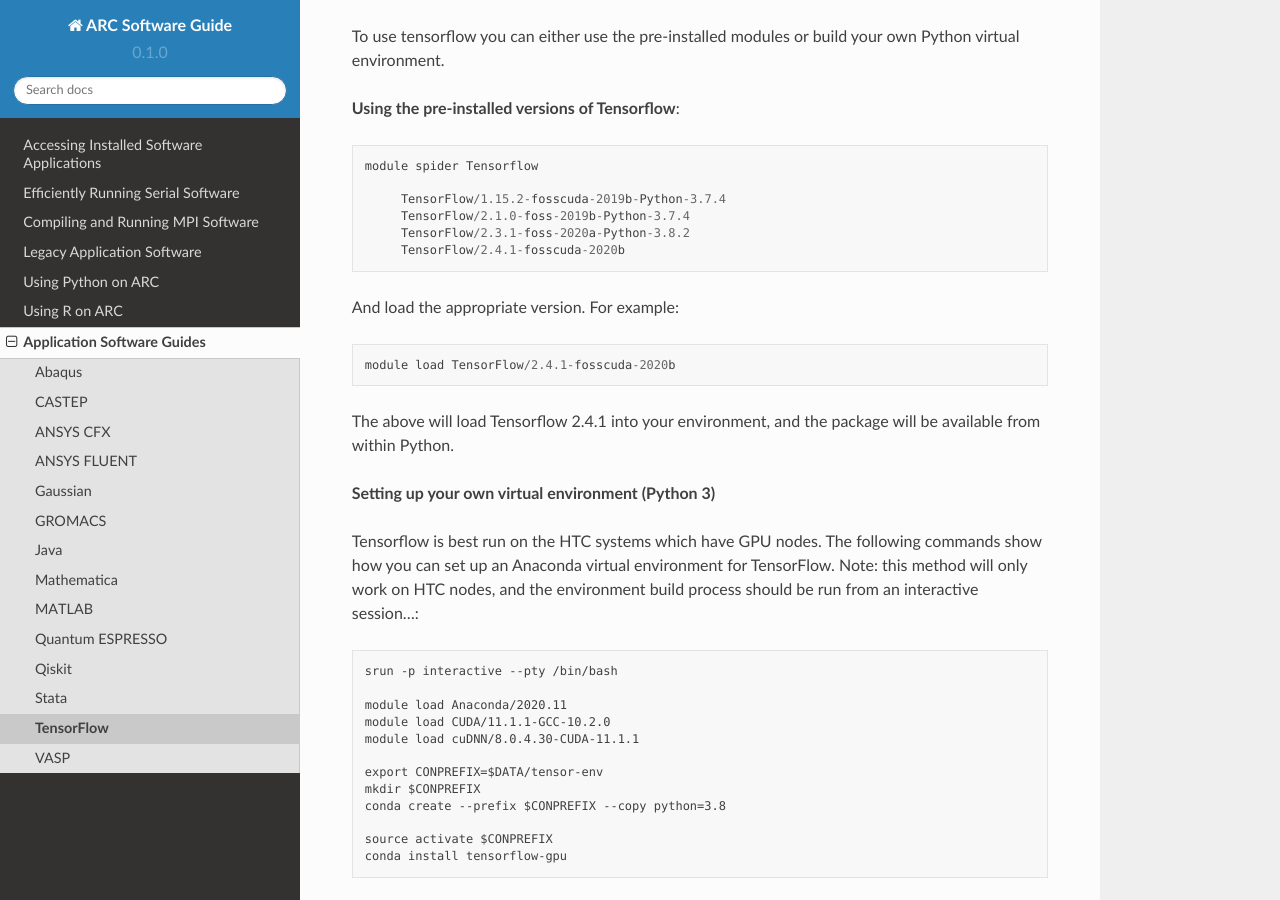
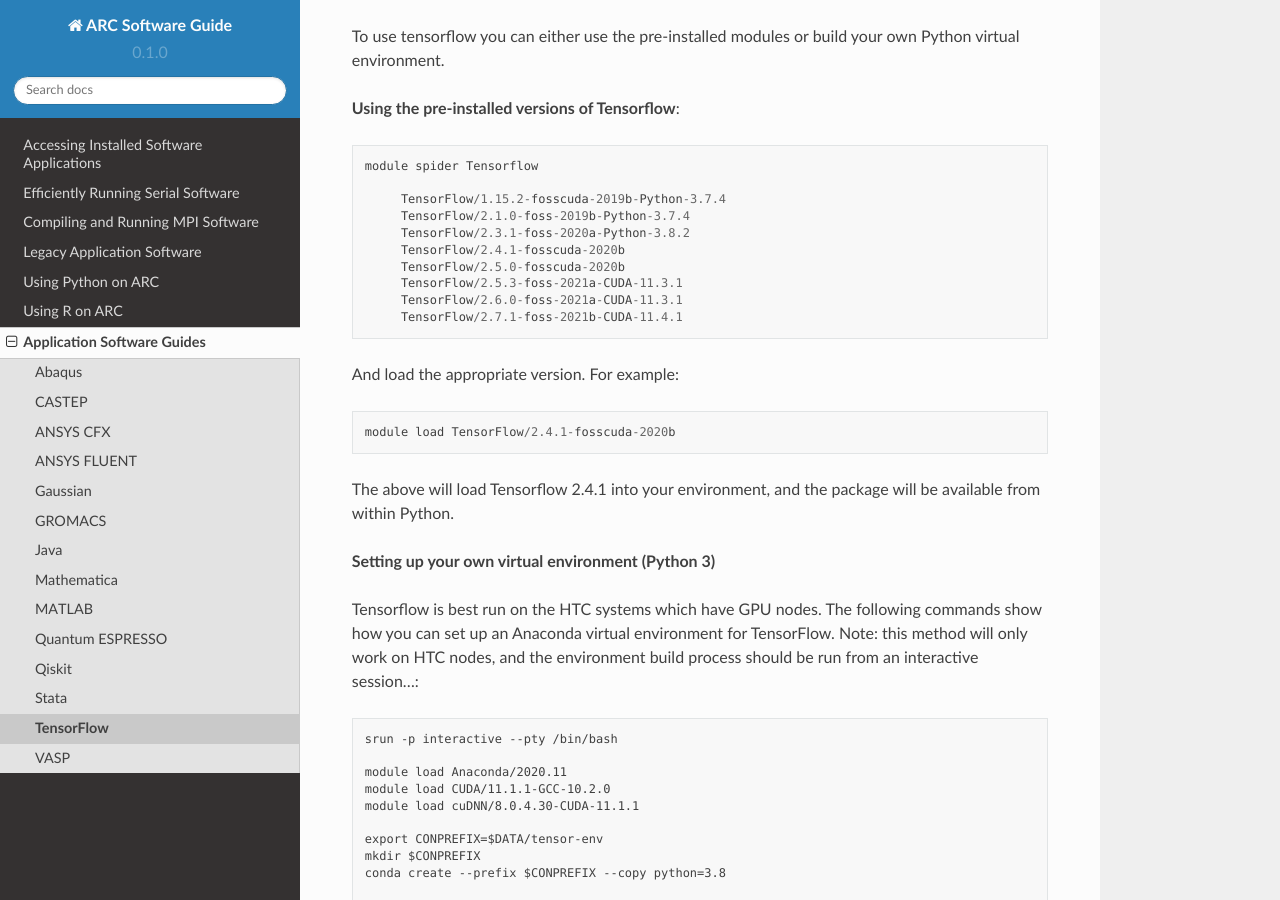
Before and after one commit to oxford-arc/arc-software-guide, a Sphinx documentation site: the page built from docs/source/apps/arc_tensorflow.rst, in a window 1280 px wide and 900 px high, scrolled down 567 px. Built offline with Sphinx 7.4.7 and the Read the Docs theme 2.0.0, drawn with Linux system fonts in a browser that asks for light colours.

Commit message:
Versions updated

```diff
--- a/docs/source/apps/arc_tensorflow.rst
+++ b/docs/source/apps/arc_tensorflow.rst
@@ -27,6 +27,10 @@
         TensorFlow/2.1.0-foss-2019b-Python-3.7.4
         TensorFlow/2.3.1-foss-2020a-Python-3.8.2
         TensorFlow/2.4.1-fosscuda-2020b
+        TensorFlow/2.5.0-fosscuda-2020b
+        TensorFlow/2.5.3-foss-2021a-CUDA-11.3.1
+        TensorFlow/2.6.0-foss-2021a-CUDA-11.3.1
+        TensorFlow/2.7.1-foss-2021b-CUDA-11.4.1
 
 And load the appropriate version. For example::
 
```
